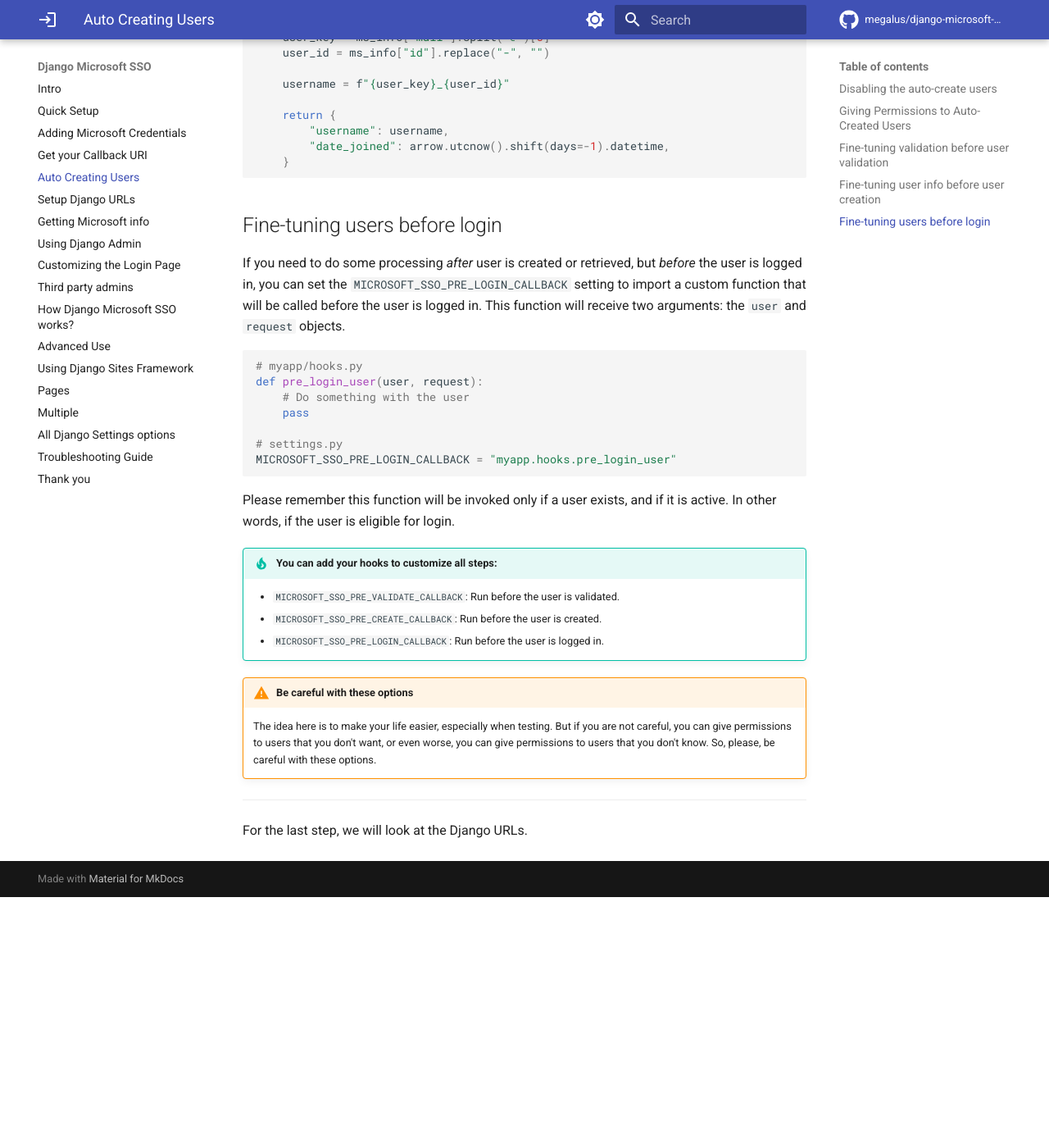
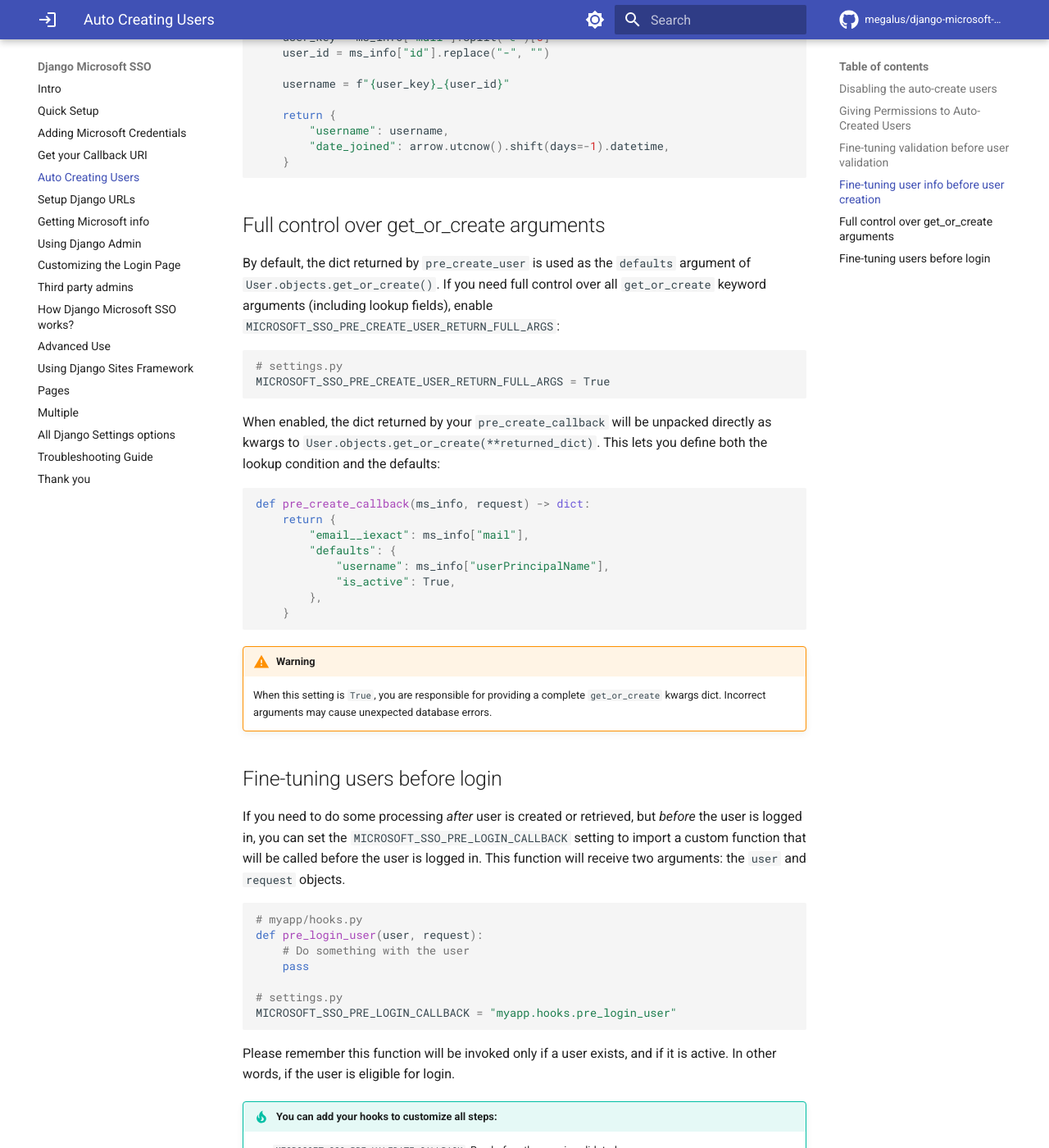
Before and after one commit to megalus/django-microsoft-sso, an MkDocs documentation site: the page built from docs/users.md, in a window 1280 px wide and 1400 px high, scrolled down 2214 px. Shown: the whole window at 82% size. Built offline with MkDocs 1.6.1 and Material for MkDocs 9.7.7, drawn with Linux system fonts in a browser that asks for light colours; comment, search, counter and statistics services are not loaded; before the commit the page ends 3308 px from its top, so only the background shows below that.

Commit message:
feat: Add full control over `get_or_create` arguments in user creation
- Introduced the `MICROSOFT_SSO_PRE_CREATE_USER_RETURN_FULL_ARGS` setting to enable using the full kwargs returned by the `pre_create_callback` for `User.objects.get_or_create`.
- Updated `get_or_create_user` logic to support both default and custom user creation workflows.
- Added new test cases to ensure compatibility and correctness.
- Updated documentation to reflect changes in settings and usage examples.
- Removed outdated `.github/copilot-instructions.md`.

````diff
--- a/.pre-commit-config.yaml
+++ b/.pre-commit-config.yaml
@@ -18,7 +18,7 @@
       - id: python-bandit-vulnerability-check
         args: ["-s", "B101,B105,B308,B703", "-r", ".", "-x", "./.venv,./venv,./build,./dist"]
   - repo: https://github.com/astral-sh/ruff-pre-commit
-    rev: v0.15.12
+    rev: v0.15.17
     hooks:
       - id: ruff-check
         args: ["--fix", "--exclude", "*/migrations/*"]
--- a/docs/users.md
+++ b/docs/users.md
@@ -111,6 +111,36 @@
     }
 ```
 
+## Full control over get_or_create arguments
+
+By default, the dict returned by `pre_create_user` is used as the `defaults` argument of
+`User.objects.get_or_create()`. If you need full control over all `get_or_create` keyword arguments
+(including lookup fields), enable `MICROSOFT_SSO_PRE_CREATE_USER_RETURN_FULL_ARGS`:
+
+```python
+# settings.py
+MICROSOFT_SSO_PRE_CREATE_USER_RETURN_FULL_ARGS = True
+```
+
+When enabled, the dict returned by your `pre_create_callback` will be unpacked directly as kwargs
+to `User.objects.get_or_create(**returned_dict)`. This lets you define both the lookup condition and
+the defaults:
+
+```python
+def pre_create_callback(ms_info, request) -> dict:
+    return {
+        "email__iexact": ms_info["mail"],
+        "defaults": {
+            "username": ms_info["userPrincipalName"],
+            "is_active": True,
+        },
+    }
+```
+
+!!! warning
+    When this setting is `True`, you are responsible for providing a complete `get_or_create` kwargs dict.
+    Incorrect arguments may cause unexpected database errors.
+
 ## Fine-tuning users before login
 
 If you need to do some processing _after_ user is created or retrieved,
````
Also changed, not shown: AGENTS.md (+74 -2 lines), docs/settings.md (+40 -39 lines), .github/copilot-instructions.md (deleted), 6 other files.
